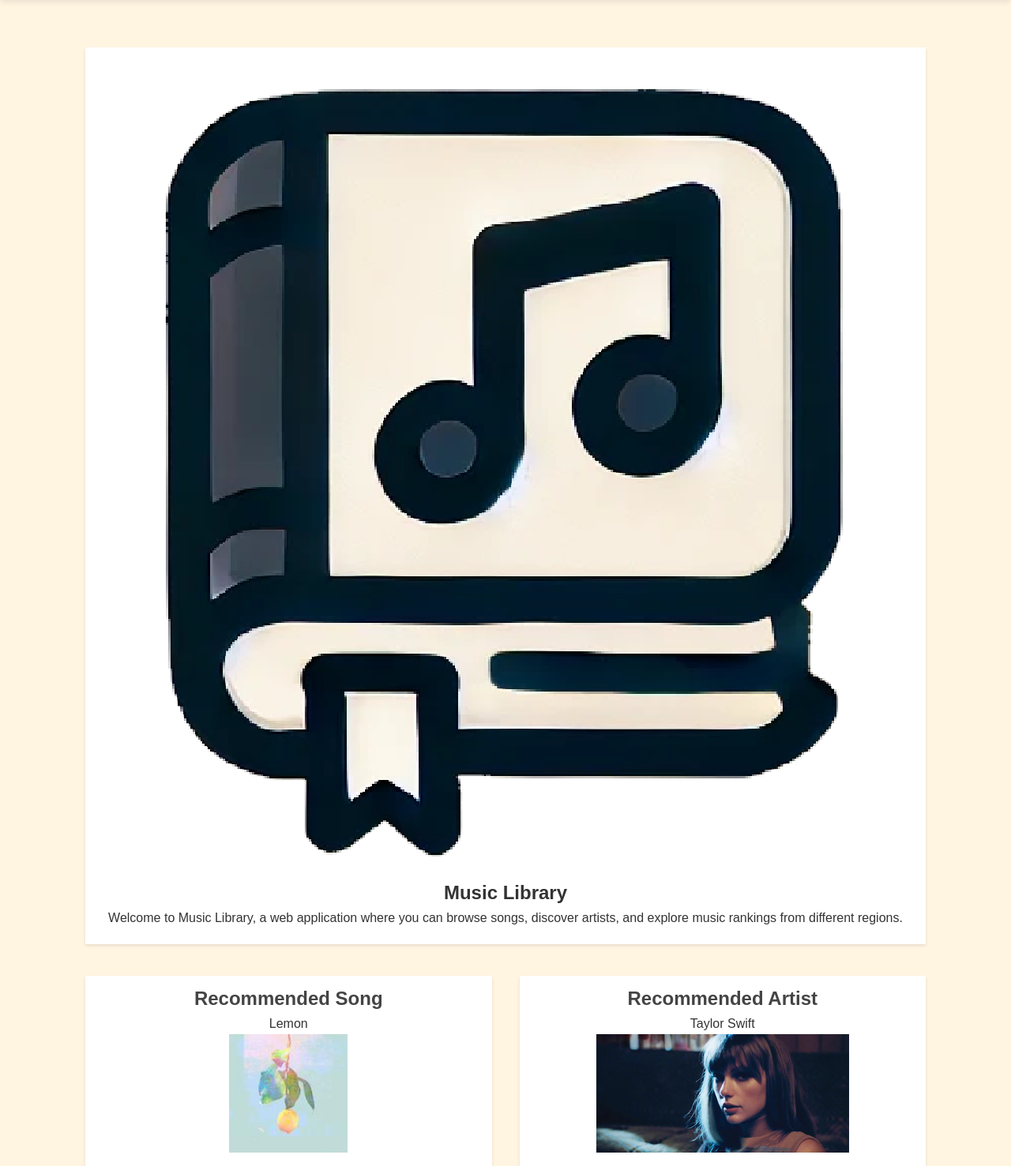
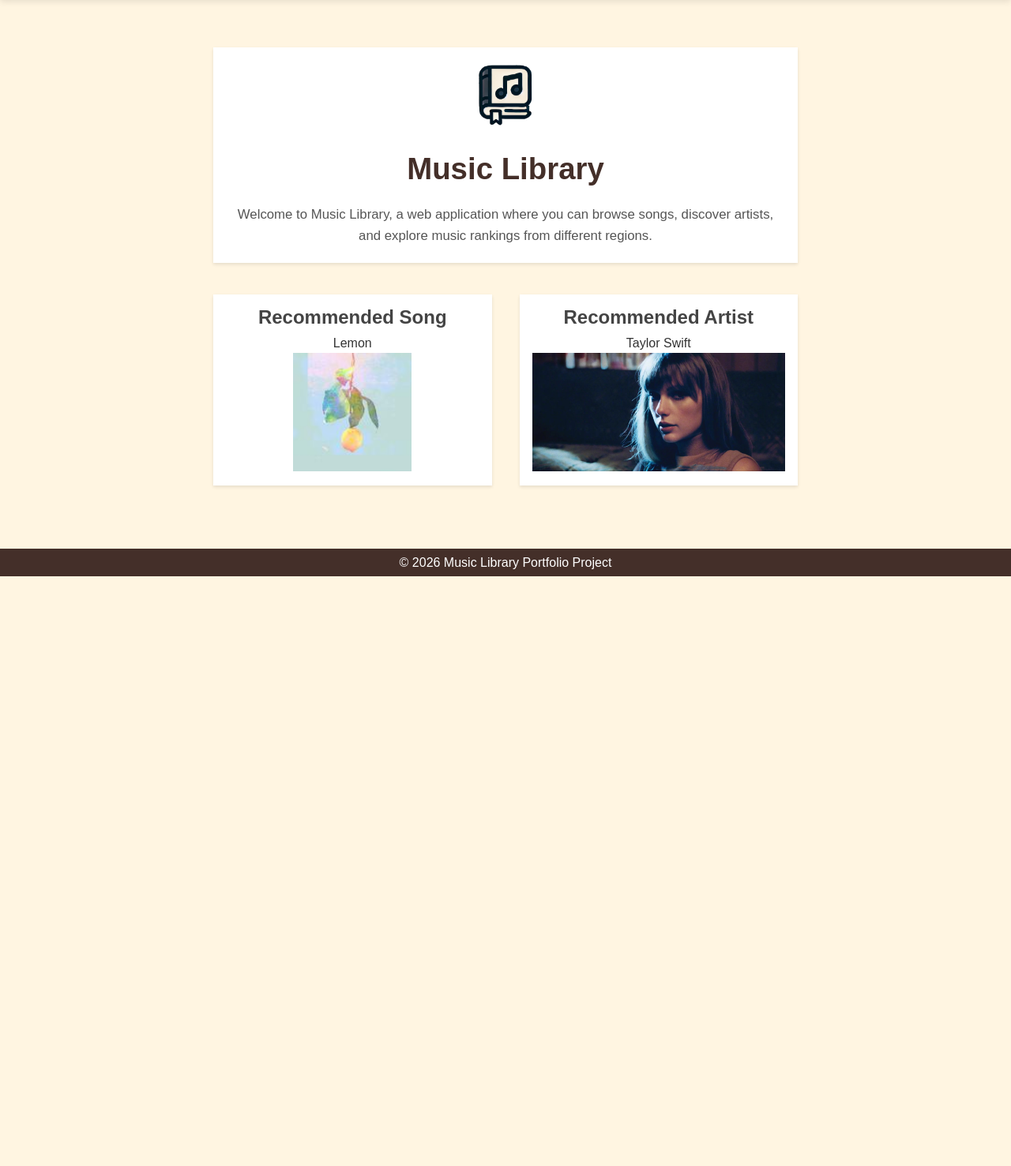
Before and after one commit to WeiboMeng/music-library, a Flask app: page / in a window 1280 px wide. Shown: the part 70-1547 px from the top of the page at 79% size. After the commit the page ends 800 px from the top, so only its background shows below. Run offline with Flask 3, Linux system fonts and the light colour scheme.

Commit message:
Refactor global stylesheet

```diff
--- a/app/static/css/styles.css
+++ b/app/static/css/styles.css
@@ -307,3 +307,84 @@ input[type="text"], input[type="password"] {
 .flash.info {
     color: blue;
 }
+
+/* ===========================
+   Home Page
+=========================== */
+
+.homepage-logo {
+    width: 80px;
+    height: 80px;
+    margin-bottom: 15px;
+}
+
+.main h1 {
+    font-size: 2.4rem;
+    margin-bottom: 15px;
+    color: #442f29;
+}
+
+.homepage-introduction {
+    max-width: 700px;
+    margin: auto;
+    font-size: 1.05rem;
+    color: #555;
+}
+
+/* ===========================
+   Login & Register
+=========================== */
+
+.page h2{
+    margin-bottom:10px;
+    color:#442f29;
+}
+
+.page p{
+    margin-bottom:20px;
+    color:#666;
+}
+
+.form-group{
+    margin-bottom:18px;
+}
+
+.form-group label{
+    display:block;
+    margin-bottom:8px;
+    font-weight:bold;
+}
+
+input[type="text"],
+input[type="password"]{
+
+    width:65%;
+    max-width:380px;
+
+    padding:10px 12px;
+
+    border:1px solid #ccc;
+    border-radius:6px;
+
+    transition:.2s;
+}
+
+input[type="text"]:focus,
+input[type="password"]:focus{
+
+    outline:none;
+
+    border-color:#442f29;
+
+    box-shadow:0 0 5px rgba(68,47,41,.2);
+}
+
+.btn{
+
+    transition:.2s;
+}
+
+.btn:hover{
+
+    transform:translateY(-2px);
+}
```
